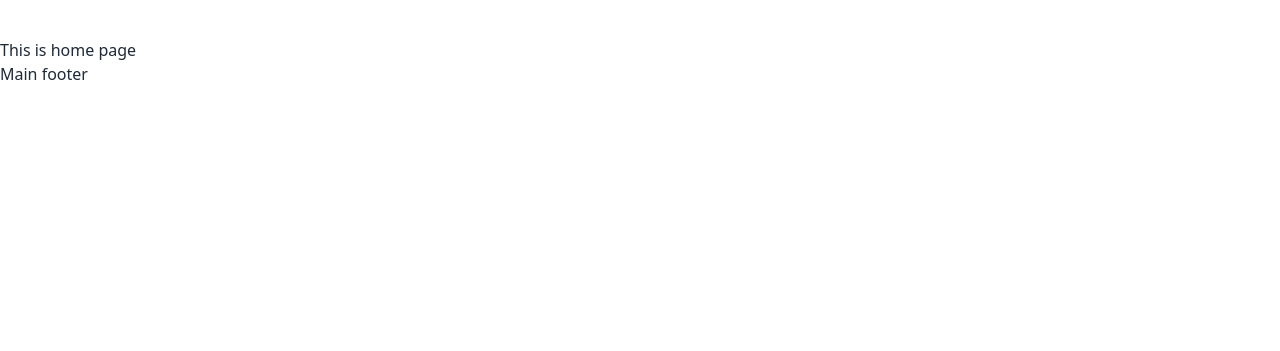
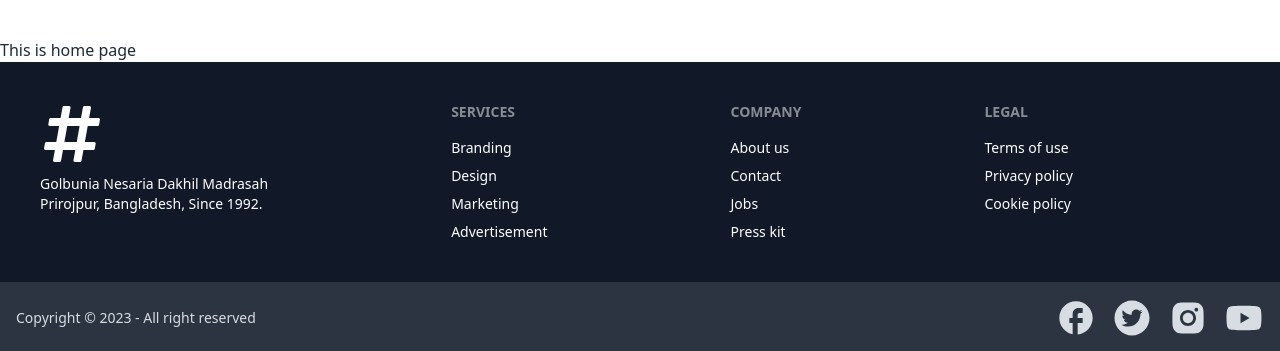
Before and after one commit to aminulislam2002/golbunia-nesaria-dakhil-madrasah-client, a React (Vite) app: page / in a window 1280 px wide. Shown: the part 2280-2631 px from the top of the page. Before the commit the page ends 2366 px from the top, so only its background shows below. Built offline with nearby package versions, Linux system fonts and the light colour scheme.

Commit message:
footer design

```diff
--- a/src/Pages/Shared/MainFooter/MainFooter.jsx
+++ b/src/Pages/Shared/MainFooter/MainFooter.jsx
@@ -1,7 +1,60 @@
+import { MdOutlineFacebook } from "react-icons/md";
+import { AiFillInstagram, AiFillTwitterCircle, AiFillYoutube } from "react-icons/ai";
+import { FaHashtag } from "react-icons/fa";
+import { Link } from "react-router-dom";
+
 const MainFooter = () => {
   return (
     <div>
-      <h1>Main footer</h1>
+      <footer className="footer p-10 bg-gray-900 text-white ">
+        <div>
+          <FaHashtag className="w-16 h-16"></FaHashtag>
+          <p>
+            Golbunia Nesaria Dakhil Madrasah
+            <br />
+            Prirojpur, Bangladesh, Since 1992.
+          </p>
+        </div>
+        <div>
+          <span className="footer-title">Services</span>
+          <a className="link link-hover">Branding</a>
+          <a className="link link-hover">Design</a>
+          <a className="link link-hover">Marketing</a>
+          <a className="link link-hover">Advertisement</a>
+        </div>
+        <div>
+          <span className="footer-title">Company</span>
+          <a className="link link-hover">About us</a>
+          <a className="link link-hover">Contact</a>
+          <a className="link link-hover">Jobs</a>
+          <a className="link link-hover">Press kit</a>
+        </div>
+        <div>
+          <span className="footer-title">Legal</span>
+          <a className="link link-hover">Terms of use</a>
+          <a className="link link-hover">Privacy policy</a>
+          <a className="link link-hover">Cookie policy</a>
+        </div>
+      </footer>
+      <footer className="footer items-center p-4 bg-neutral text-neutral-content">
+        <div className="items-center grid-flow-col">
+          <p>Copyright © 2023 - All right reserved</p>
+        </div>
+        <div className="grid-flow-col gap-4 md:place-self-center md:justify-self-end">
+          <Link>
+            <MdOutlineFacebook className="w-10 h-10"></MdOutlineFacebook>
+          </Link>
+          <Link>
+            <AiFillTwitterCircle className="w-10 h-10"></AiFillTwitterCircle>
+          </Link>
+          <Link>
+            <AiFillInstagram className="w-10 h-10"></AiFillInstagram>
+          </Link>
+          <Link>
+            <AiFillYoutube className="w-10 h-10"></AiFillYoutube>
+          </Link>
+        </div>
+      </footer>
     </div>
   );
 };
--- a/src/Pages/Shared/NavBar/NavBar.jsx
+++ b/src/Pages/Shared/NavBar/NavBar.jsx
@@ -92,7 +92,7 @@ const NavBar = () => {
             {navOptions}
           </ul>
         </div>
-        <a className="btn btn-ghost normal-case text-xl">Golbunia Nesaria Dakhil Madrasah</a>
+        <butto className="btn btn-ghost normal-case text-xl">Golbunia Nesaria Dakhil Madrasah</butto>
       </div>
       <div className="navbar-center hidden lg:flex">
         <ul className="menu menu-horizontal px-1">{navOptions}</ul>
```
